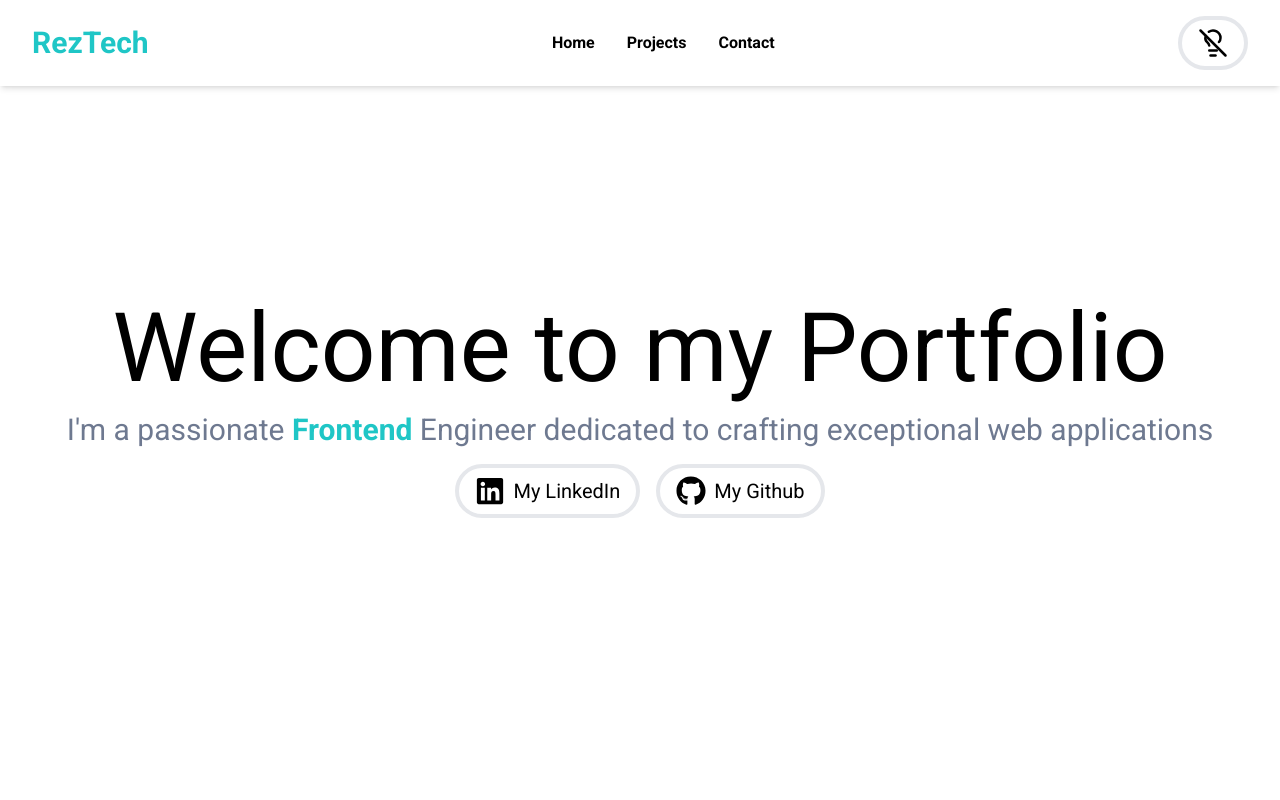
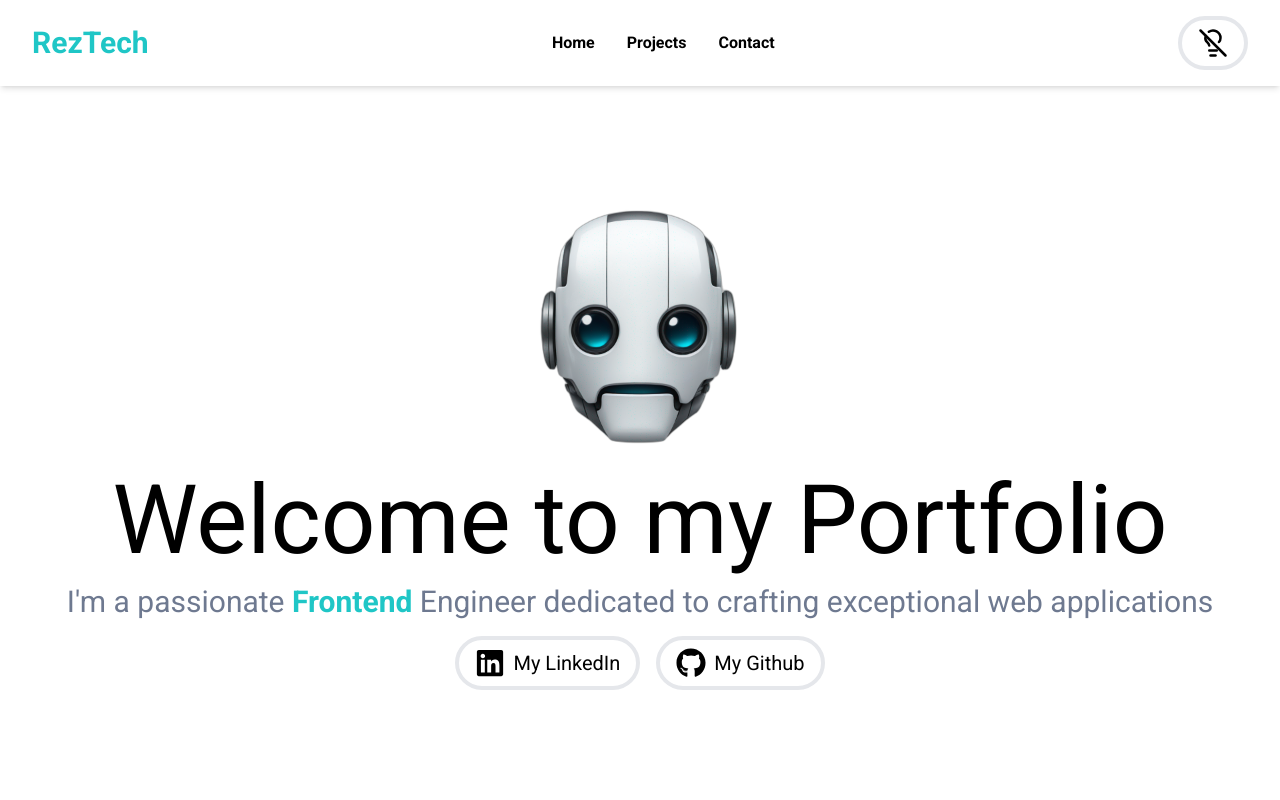
Before and after one commit to Cosmodocus/portfolio, a React (Vite) app: page / in a window 1280 px wide. Shown: the top 800 px of the page. Built offline with nearby package versions, Linux system fonts and the light colour scheme.

Commit message:
Updated: - new image added to Head section

```diff
--- a/src/Components/Hero.jsx
+++ b/src/Components/Hero.jsx
@@ -1,12 +1,17 @@
 import React from 'react';
 import { Link } from 'react-router-dom';
 import { FaGithub, FaLinkedin } from 'react-icons/fa';
-import { ReactTyped } from 'react-typed';
+import RobotHead from '../assets/robot-head.png';
 
 const Hero = () => {
 	return (
-		<div className='w-full flex py-[300px]  items-center justify-center'>
-			<div className='flex flex-col gap-4 text-center'>
+		<div className='w-full flex py-[200px]  items-center justify-center'>
+			<div className='flex flex-col gap-4 text-center items-center'>
+				<img
+					src={RobotHead}
+					alt=''
+					className='w-40 md:w-64 '
+				/>
 				<h1 className='md:text-8xl text-4xl'>Welcome to my Portfolio</h1>
 				<p className='md:text-3xl text-xl '>
 					I'm a passionate{' '}
```
Also changed, not shown: src/assets/robot-head.png (added).
